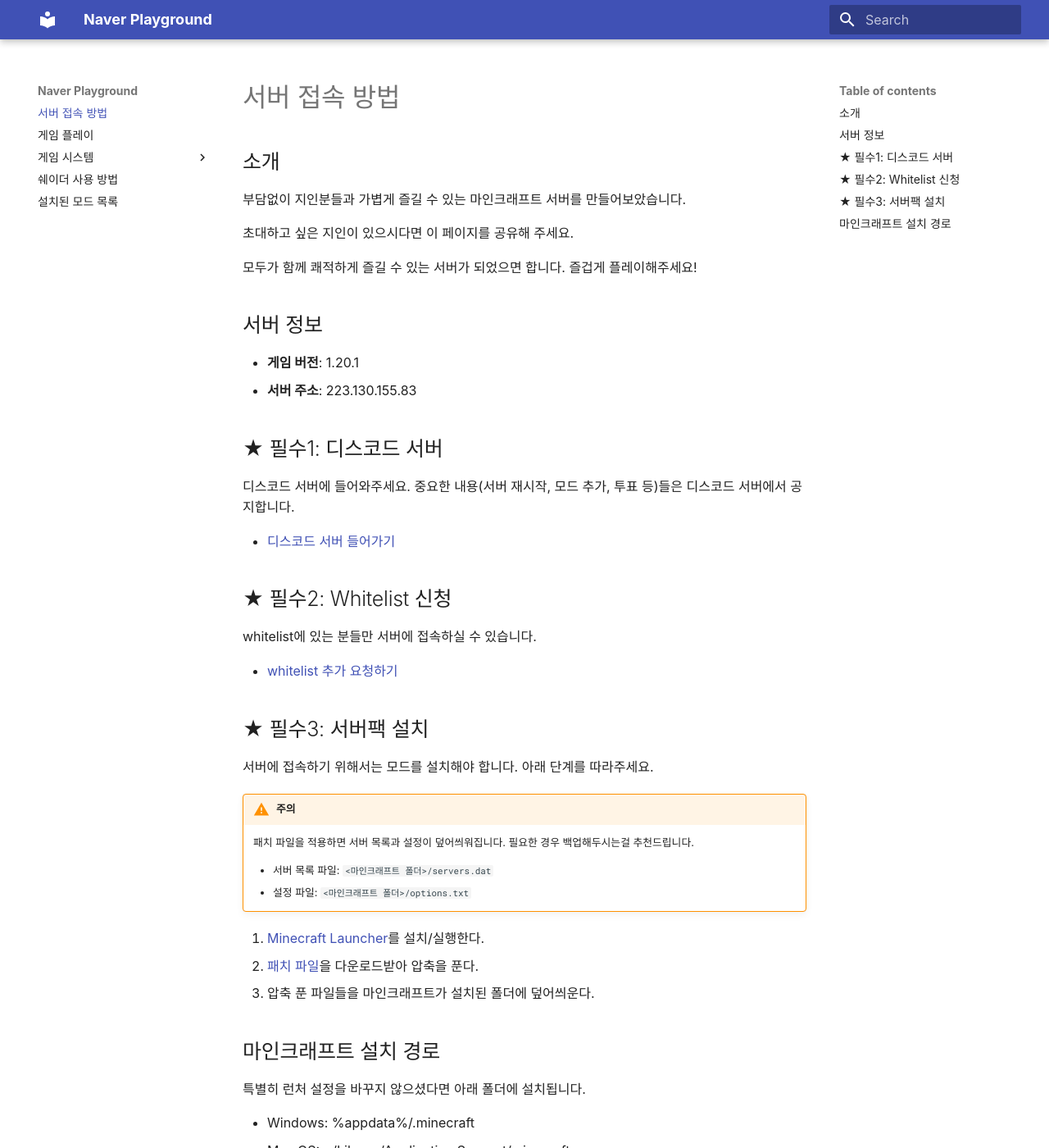
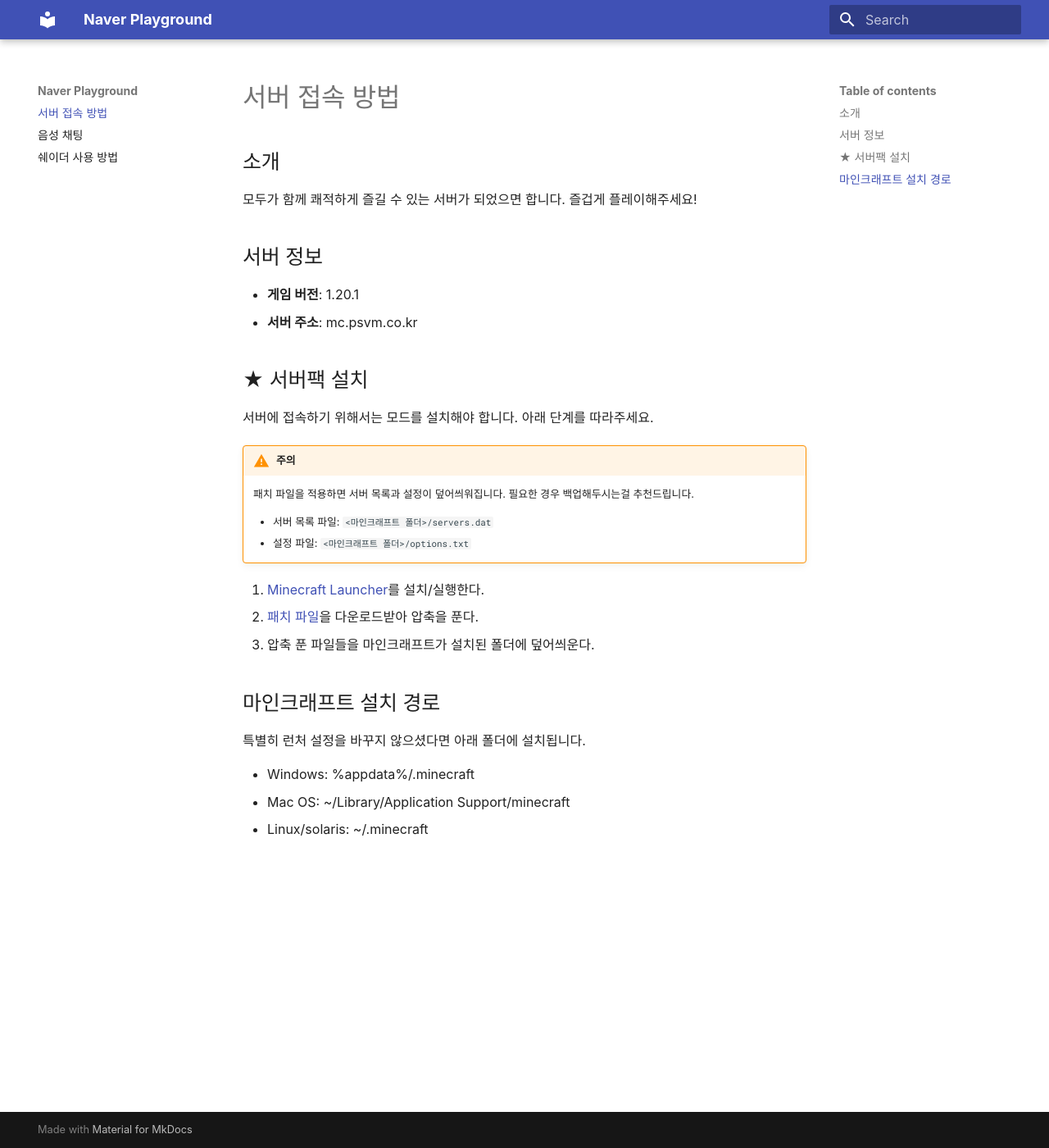
Before and after one commit to won983212/mc-naver-playground, an MkDocs documentation site: the page built from docs/index.md, in a window 1280 px wide and 1400 px high. Shown: the whole window at 82% size. Built offline with MkDocs 1.6.1 and Material for MkDocs 9.7.7, drawn with Linux system fonts in a browser that asks for light colours; some web fonts are replaced.

Commit message:
feat: 문서 수정

```diff
--- a/docs/game-play.md
+++ /dev/null
@@ -1,28 +0,0 @@
-## 게임 플레이
-
-저희 서버는 RPG를 컨셉으로 하고 있습니다. 컨셉을 반영해 여러 던전/무기/보스몹들이 추가됩니다.
-
-- 자세한 모드 목록은 [여기](mods.md)에서 확인하세요.
-- 참고로 여기서 설명하는 조작키는 모두 바꿀 수 있습니다.
-
-아래 링크에서 자주 사용하게 될 시스템들에 대해 설명드릴게요.
-
-- [전투](game-play/combat.md)
-- [지역 보호](game-play/protection.md)
-- [음성 채팅](game-play/voice.md)
-
-## 게임 밸런스 조정
-
-서버의 난이도는 쉽게 조정하여 처음 플레이하시는 분들도 쉽게 게임을 즐길 수 있도록 했습니다.
-
-- 게임 난이도 설정은 `보통`입니다.
-- 죽으면 그 자리에 무덤이 생깁니다. 무덤을 부수면 아이템을 회수할 수 있습니다.
-- 주민 인첸트 거래를 막았습니다.
-  - 떠돌이 상인을 통해서만 인첸트 책을 구할 수 있습니다.
-
-## 아이템 및 조합법 확인
-
-처음 인벤토리(E키)를 열면 우측에 아이템 목록이 표시됩니다.
-
-- **아이템 조합법 보기**: 아이템에 마우스를 올리고 R키를 누르면 해당 아이템의 조합법을 볼 수 있습니다.
-- **아이템 목록 토글**: 우측 아이템 목록이 불편하다면 Ctrl/Command + O키를 눌러 켜거나 끌 수 있습니다.
--- a/docs/game-play/protection.md
+++ /dev/null
@@ -1,38 +0,0 @@
-## 청크
-
-청크는 마인크래프트에서 구역을 나누는 단위입니다. 가로와 세로가 각각 16 블록, 높이는 384블록입니다.
-
-청크를 보고 싶다면 `F3 + G`를 눌러보세요.
-
-## 지역 보호
-
-내 구역을 청크 단위로 지정할 수 있습니다. 지정해두면 다른 사람이 내 구역을 함부로 훼손할 수 없습니다.
-
-- 블록 설치/부수기 방지
-- 블록 상호작용 방지 (버튼 클릭, 상자 열기 등)
-- 엔티티 상호작용 방지 (보트 타기 등)
-
-구역은 **최대 8청크까지 지정**할 수 있습니다. 이 제한은 게임 머니로 늘릴 수 있습니다.
-
-<img width="300px" src="../../images/1.jpg" />
-
-다른 사람들이 지정한 구역을 보려면 인벤토리 창의 **좌측 상단에 `FTB Chunks` 버튼**을 눌러 확인하세요.
-
-## 내 구역 지정하는 방법
-
-1. 인벤토리 창을 열어서 좌측 상단에 `FTB Chunks: Claim Manager` 버튼을 누르세요.
-
-<img width="300px" src="../../images/2.jpg" />
-
-2. 원하는 청크를 마우스 좌클릭으로 선택합니다. (클릭시 즉시 반영)
-3. 마우스 우클릭을 눌러 구역을 해제할 수도 있습니다.
-
-## 파티 만들기
-
-파티를 만들어 구역을 다른 사람과 공유할 수 있습니다. 같은 파티원끼리는 구역내에서 블록 설치/부수기, 상호작용을 할 수 있습니다.
-
-<img width="300px" src="../../images/3.jpg" />
-
-1. 좌측 상단 `내 팀` 버튼을 누르세요.
-2. `파티 만들기`를 누르고 이름과 설명을 적고 파티 생성을 누르세요.
-3. 다시 파티 메뉴로 들어가 우측 상단에 `Invite Player` 버튼을 눌러 초대할 수 있습니다.
--- a/docs/index.md
+++ b/docs/index.md
@@ -1,29 +1,13 @@
 ## 소개
-
-부담없이 지인분들과 가볍게 즐길 수 있는 마인크래프트 서버를 만들어보았습니다.
-
-초대하고 싶은 지인이 있으시다면 이 페이지를 공유해 주세요.
 
 모두가 함께 쾌적하게 즐길 수 있는 서버가 되었으면 합니다. 즐겁게 플레이해주세요!
 
 ## 서버 정보
 
 - **게임 버전**: 1.20.1
-- **서버 주소**: 223.130.155.83
+- **서버 주소**: mc.psvm.co.kr
 
-## ★ 필수1: 디스코드 서버
-
-디스코드 서버에 들어와주세요. 중요한 내용(서버 재시작, 모드 추가, 투표 등)들은 디스코드 서버에서 공지합니다.
-
-- [디스코드 서버 들어가기](https://discord.gg/Mk8QKBmVqF)
-
-## ★ 필수2: Whitelist 신청
-
-whitelist에 있는 분들만 서버에 접속하실 수 있습니다.
-
-- [whitelist 추가 요청하기](https://forms.gle/MSPu7A1nzNfnoCoe9)
-
-## ★ 필수3: 서버팩 설치
+## ★ 서버팩 설치
 
 서버에 접속하기 위해서는 모드를 설치해야 합니다. 아래 단계를 따라주세요.
 
--- a/docs/mods.md
+++ /dev/null
@@ -1,37 +0,0 @@
-## 설치된 모드 목록
-
-- API 및 extra와 같이 사용자가 게임 플레이중 체감하기 어려운 모드는 제외했습니다.
-
-| 이름                        | 설명                             | 링크                                                                                       |
-|---------------------------|--------------------------------|------------------------------------------------------------------------------------------|
-| Chisels & Bits            | 꾸밀 때 사용할 수 있는 작은 블록을 추가        | [CurseForge](https://www.curseforge.com/minecraft/mc-mods/chisels-bits-for-fabric)       |
-| Chat Heads                | 채팅 앞에 스킨 머리 표시                 | [CurseForge](https://www.curseforge.com/minecraft/mc-mods/chat-heads)                    |
-| Sound Physics Remastered  | 소리 물리학 효과 모드                   | [CurseForge](https://www.curseforge.com/minecraft/mc-mods/sound-physics-remastered)      |
-| Simple Voice Chat         | 음성 채팅 모드                       | [CurseForge](https://www.curseforge.com/minecraft/mc-mods/simple-voice-chat)             |
-| JEI                       | 인벤토리에서 조합법/아이템 목록을 확인할 수 있는 모드 | [CurseForge](https://www.curseforge.com/minecraft/mc-mods/jei)                           |
-| JourneyMap                | 미니맵 모드                         | [CurseForge](https://www.curseforge.com/minecraft/mc-mods/journeymap)                    |
-| Rubidium                  | 최적화 모드                         | [CurseForge](https://www.curseforge.com/minecraft/mc-mods/rubidium)                      |
-| Oculus                    | 쉐이더 모드                         | [CurseForge](https://www.curseforge.com/minecraft/mc-mods/oculus)                        |
-| Epic Fight                | 전투 시스템 개선 모드                   | [CurseForge](https://www.curseforge.com/minecraft/mc-mods/epic-fight-mod)                |
-| When Dungeons Arise       | 던전 추가                          | [CurseForge](https://www.curseforge.com/minecraft/mc-mods/when-dungeons-arise)           |
-| L_Ender's Cataclysm       | 보스몹 추가                         | [CurseForge](https://www.curseforge.com/minecraft/mc-mods/lendercataclysm)               |
-| Yungs Better Dungeons     | 스포너 던전 개선                      | [CurseForge](https://www.curseforge.com/minecraft/mc-mods/yungs-better-dungeons)         |
-| Yungs Better Strongholds  | 엔더 던전 개선                       | [CurseForge](https://www.curseforge.com/minecraft/mc-mods/yungs-better-strongholds)      |
-| Farsight                  | 클라이언트 사이드에서 렌더 거리 늘려주는 모드      | [CurseForge](https://www.curseforge.com/minecraft/mc-mods/farsight)                      |
-| Irons Spells & Spellbooks | 마법 관련 무기/몹/구조물 추가              | [CurseForge](https://www.curseforge.com/minecraft/mc-mods/irons-spells-n-spellbooks)     |
-| Weapons of Miracles       | 특수 무기 추가                       | [CurseForge](https://www.curseforge.com/minecraft/mc-mods/weapons-of-miracles-epicfight) |
-| Sophisticated Backpacks   | 백팩 추가 모드                       | [CurseForge](https://www.curseforge.com/minecraft/mc-mods/sophisticated-backpacks)       |
-| Tom's Storage             | 상자 네트워킹 모드                     | [CurseForge](https://www.curseforge.com/minecraft/mc-mods/toms-storage)                  |
-| Caramel Chat              | 한글 입력기 모드                      | [Modrinth](https://modrinth.com/mod/caramel-chat)                                        |
-| Shulker Tooltip           | 셜커상자 미리보기 툴팁                   | [CurseForge](https://www.curseforge.com/minecraft/mc-mods/shulker-tooltip)               |
-| Legendary Tooltips        | 레어아이템 툴팁 추가                    | [CurseForge](https://www.curseforge.com/minecraft/mc-mods/legendary-tooltips)            |
-| Failling Leaves           | 떨어지는 잎 효과                      | [CurseForge](https://www.curseforge.com/minecraft/mc-mods/falling-leaves-forge)          |
-| FTB Chunks                | 지역 보호                          | [CurseForge](https://www.curseforge.com/minecraft/mc-mods/ftb-chunks-forge)              |
-
-## 모드 추가 요청하기
-
-같이 플레이하고 싶은 모드가 있으시면 [여기](https://forms.gle/qyGN5VAno1B2zzFY7)로 요청주세요. 검토해보고 추가해드리겠습니다.
-
-- 처음 플레이하시는 분들이 많아서, 가급적 다 같이 즐길 수 있는 쉬운 모드면 좋겠어요.
-- 저희 서버는 RPG를 컨셉으로 하고 있습니다. 어드벤처/RPG 관련 모드면 더욱 좋아요.
-- 퀄리티 좋은 모드는 언제나 환영입니다. 다만 마인크래프트 본연의 컨셉을 해치지 않는 모드면 좋겠어요.
--- a/mkdocs.yml
+++ b/mkdocs.yml
@@ -15,10 +15,5 @@
 
 nav:
   - 서버 접속 방법: index.md
-  - 게임 플레이: game-play.md
-  - 게임 시스템:
-    - 전투: game-play/combat.md
-    - 지역보호 및 파티: game-play/protection.md
-    - 음성 채팅: game-play/voice.md
+  - 음성 채팅: voice.md
   - 쉐이더 사용 방법: shader.md
-  - 설치된 모드 목록: mods.md
```
Also changed, not shown: docs/game-play/combat.md (deleted, +0 -51 lines), docs/voice.md (renamed from docs/game-play/voice.md, +0 -6 lines), docs/images/1.jpg (deleted), docs/images/2.jpg (deleted), docs/images/3.jpg (deleted).
